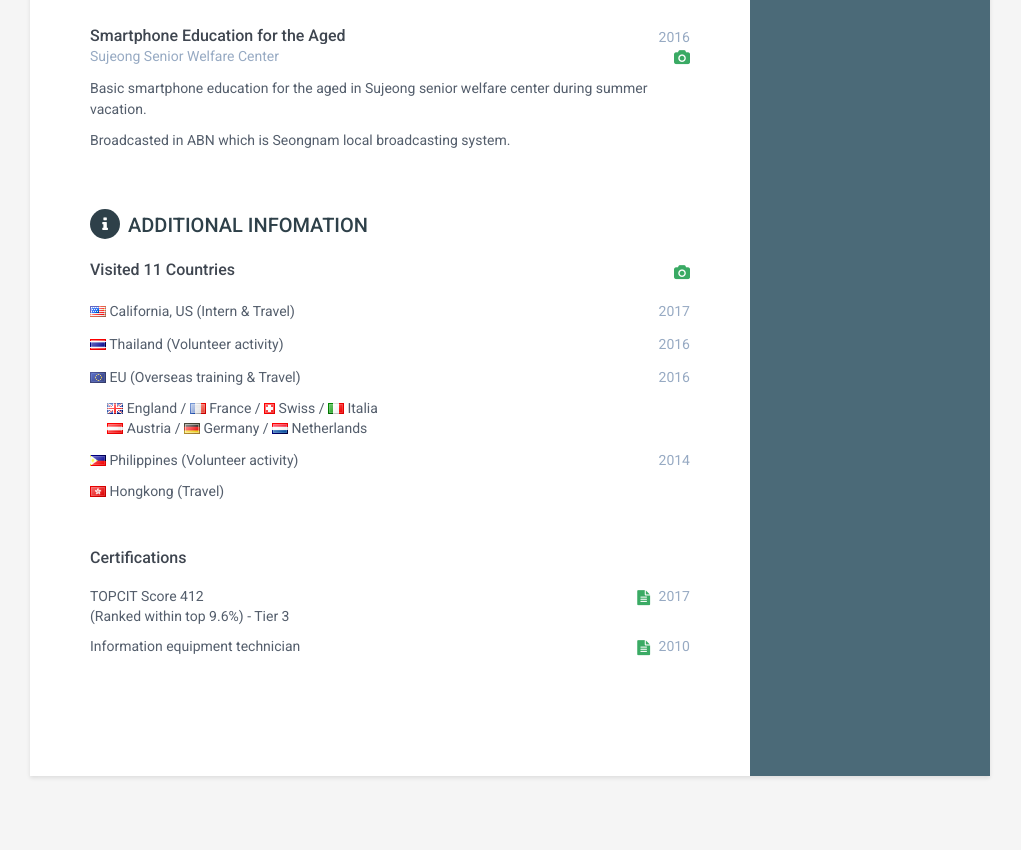
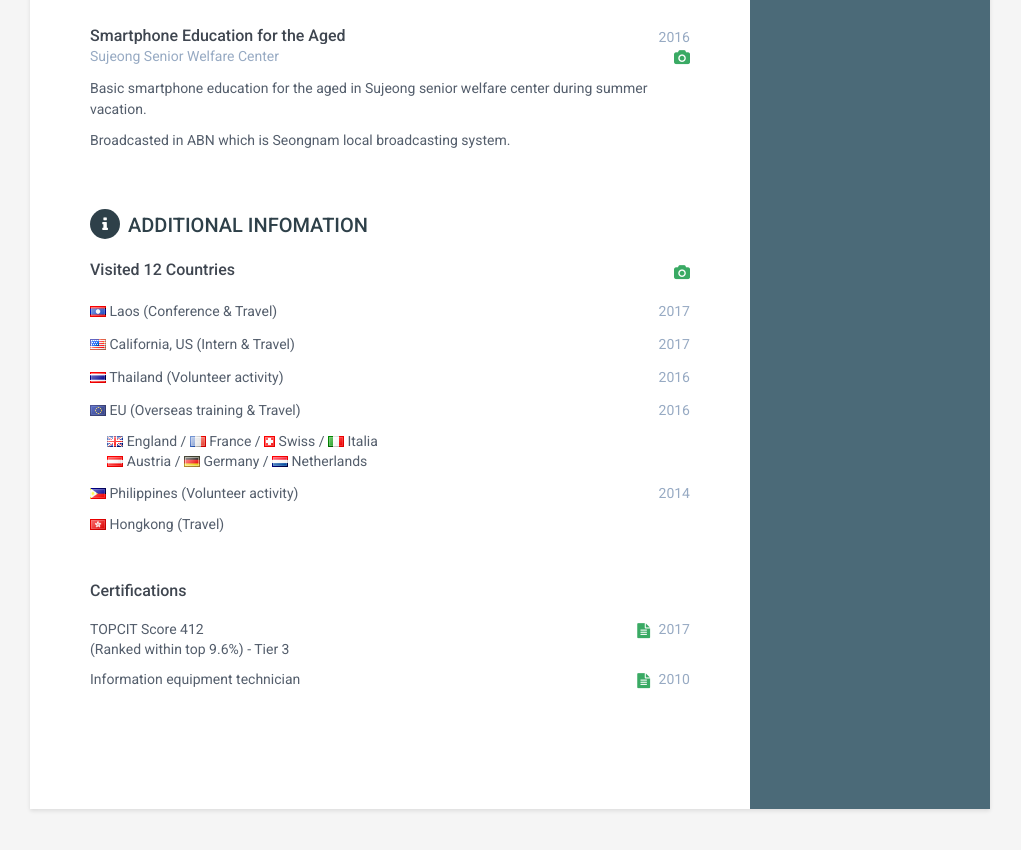
Before and after one commit to ysm-dev/cv, a Jekyll site: the page built from index.html, in a window 1280 px wide and 900 px high, scrolled down 2668 px. Shown: the top 850 px of the window, without its empty margins (130-1151 px from the left). Built offline with Jekyll 4.4.1, drawn with Linux system fonts in a browser that asks for light colours; nearby versions of some CDN libraries; library files that are not in the unit come from our copies.

Commit message:
Add: Country - Laos

```diff
--- a/_includes/additional_info.html
+++ b/_includes/additional_info.html
@@ -6,8 +6,13 @@
   <div class="country">
     <div class="item">
       <div class="upper-row">
-        <h3 class="job-title">Visited 11 Countries</h3><br>
+        <h3 class="job-title">Visited 12 Countries</h3><br>
         <div class="links"><a href="https://ysm0622.github.io/photo/" class="view-on-github" target="_blank"><i class="fa fa-camera"></i></a></div>
+      </div>
+      <div class="upper-row">
+        <p><img src="{{site.baseurl}}/assets/images/la.png" /> Laos (Conference & Travel)
+          <div class="time">2017</div>
+        </p>
       </div>
       <div class="upper-row">
         <p><img src="{{site.baseurl}}/assets/images/us.png" /> California, US (Intern & Travel)
```
Also changed, not shown: assets/images/flags_preview_large.png (added), assets/images/la.jpg (added), assets/images/la.png (added).
